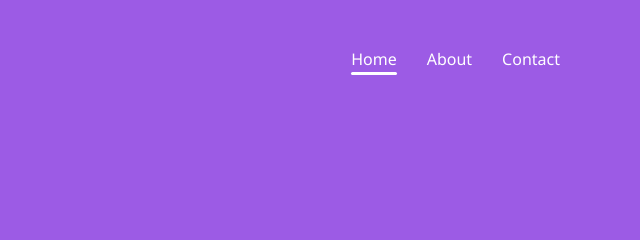
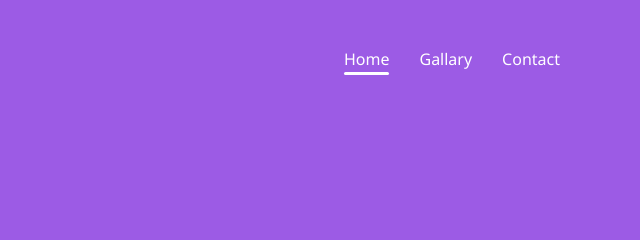
Before and after one commit to Tisapatel/PROJECT-6_MakeSlider, a plain HTML site: page index.html in a window 1280 px wide. Shown: the top 240 px of the page, 640-1280 px from the left. Drawn offline with Linux system fonts and the light colour scheme.

Commit message:
Update index.html

```diff
--- a/index.html
+++ b/index.html
@@ -146,7 +146,7 @@
             </div>
             <ul class="nav-links">
                 <li class="active"><a href="index.html">Home</a></li>
-                <li><a href="./Gallary.html">About</a></li>
+                <li><a href="./Gallary.html">Gallary</a></li>
                 <li><a href="contectus.html">Contact</a></li>
                 <li><a href="#"><i class="fas fa-search"></i></a></li>
             </ul>
```
